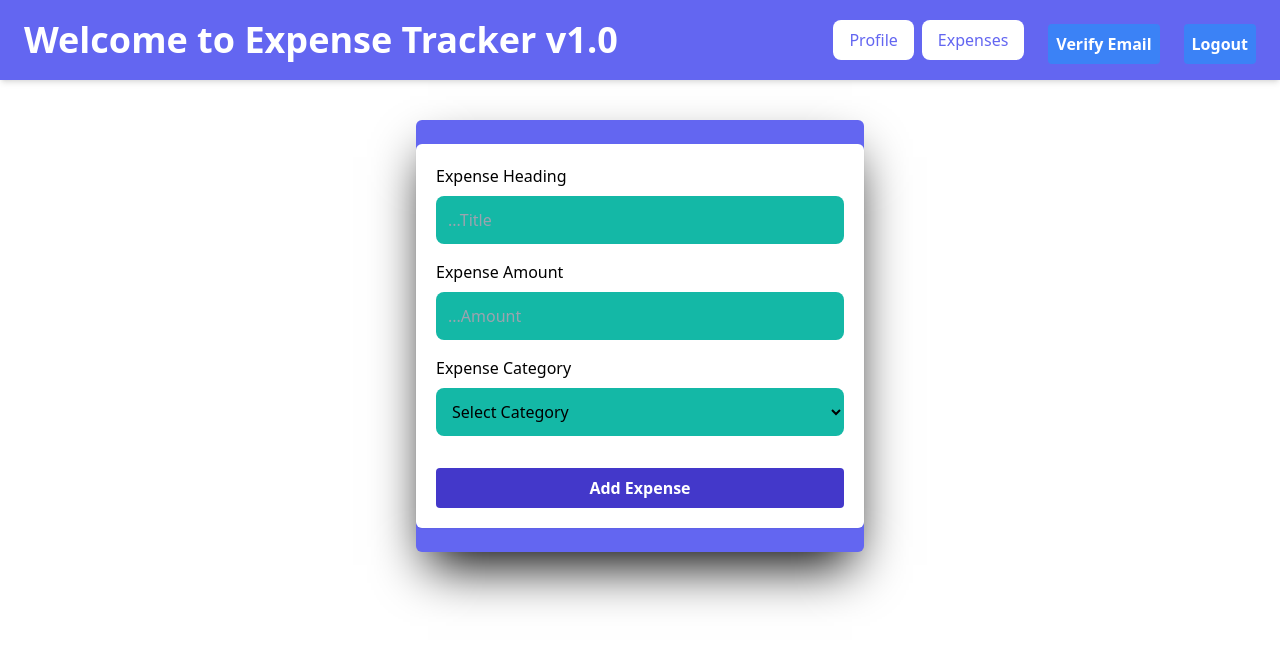
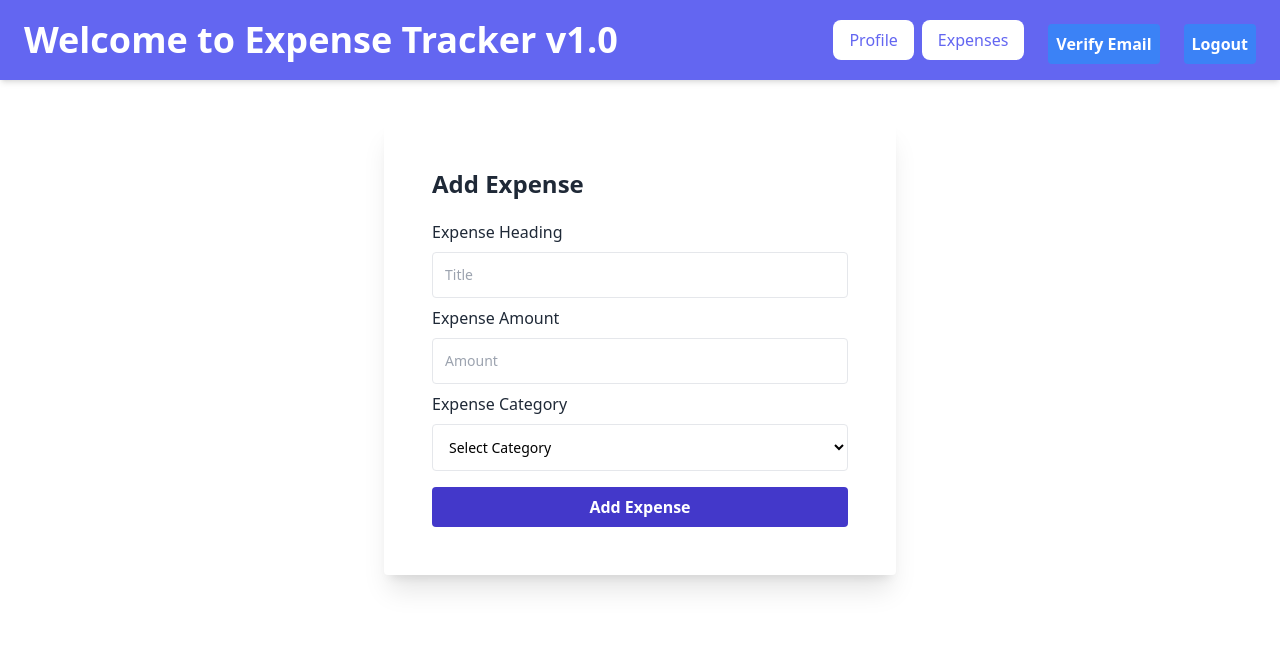
Before and after one commit to devmalya99/Expense-Tracker-RTK-Firebase, a React (Vite) app: page /addExpenseCard in a window 1280 px wide. Shown: the top 646 px of the page. Built offline with nearby package versions, Linux system fonts and the light colour scheme; no server answers; sample sign-in values are in the browser's storage.

Commit message:
Redesigned Components and Charts Added v3.1

```diff
--- a/package.json
+++ b/package.json
@@ -12,8 +12,10 @@
   "dependencies": {
     "@reduxjs/toolkit": "^2.2.1",
     "axios": "^1.6.7",
+    "chart.js": "^4.4.2",
     "firebase": "^10.8.1",
     "react": "^18.2.0",
+    "react-chartjs-2": "^5.2.0",
     "react-dom": "^18.2.0",
     "react-redux": "^9.1.0",
     "react-router-dom": "^6.22.2",
--- a/src/Components/AddExpenseForm.jsx
+++ b/src/Components/AddExpenseForm.jsx
@@ -86,48 +86,57 @@ const AddExpenseCard = () => {
   </div>
 </header>
 
-<div className='container mx-auto mt-10 max-w-md shadow-2xl shadow-black py-6 bg-indigo-500 rounded-md dark:bg-gray-800 '>
-  <div className='p-5 rounded-md bg-white shadow-sm dark:bg-gray-900 dark:text-gray-100'>
+<div className="container max-w-lg mx-auto p-4 md:p-8 my-10 bg-white rounded shadow-xl dark:bg-gray-800">
+    <div className='p-4'>
+        <h2 className="font-bold text-2xl mb-5 text-gray-800 dark:text-gray-100">Add Expense</h2>
         <form onSubmit={handleSubmit}>
-      <label className='block mb-4'>
-        Expense Heading
+            <label className="block mb-2">
+                <span className="text-gray-800 dark:text-gray-200">Expense Heading</span>
                 <input
                 onChange={e => setTitle(e.target.value)}
                 value={title}
                 type='text'
-          placeholder='...Title'
-          className='w-full mt-2 p-3 bg-teal-500 dark:bg-gray-700 text-black dark:text-gray-200 rounded-lg focus:outline-none focus:shadow-outline focus:border-indigo-300'
-        />
+                placeholder='Title'
+                className='text-sm mt-2 block w-full p-3 text-black border rounded focus:outline-none focus:border-indigo-500'
+                aria-label="Expense Heading"/>
             </label>
 
-      <label className='block mb-4'>
-        Expense Amount
+            <label className="block mb-2">
+                <span className="text-gray-800 dark:text-gray-200">Expense Amount</span>
                 <input
                 onChange={e => setAmount(e.target.value)}
                 value={amount}
                 type='number'
-          placeholder='...Amount'
-          className='w-full mt-2 p-3  bg-teal-500 dark:bg-gray-700 text-black dark:text-gray-200 rounded-lg focus:outline-none focus:shadow-outline focus:border-indigo-300'
-        />
+                placeholder='Amount'
+                className='text-sm mt-2 block text-black w-full p-3 border rounded focus:outline-none focus:border-indigo-500'
+                aria-label="Expense Amount"/>
             </label>
 
             <div className='mb-4'>
-        <label className='block'>
-          Expense Category
-        </label>
+                <label className="block mb-2">
+                    <span className="text-gray-800 dark:text-gray-200">Expense Category</span>
                     <select
                     onChange={e => setCategory(e.target.value)}
                     value={category}
-        className='block w-full mt-2  bg-teal-500 dark:bg-gray-700 text-black dark:text-gray-200 p-3 rounded-lg'>
+                    className='text-sm mt-2 block w-full p-3 border rounded bg-white dark:bg-gray-700'>
                         <option disabled value=''>Select Category</option>
-          <option value='Food'>Food</option>
-          <option value='Utilities'>Utilities</option>
-          <option value='Entertainment'>Entertainment</option>
-          <option value='Gadgets'>Gadgets</option>
+                        <option value='Rent'>Rent</option>
+<option value='Transportation'>Transportation</option>
+<option value='Healthcare'>Healthcare</option>
+<option value='Electronics'>Electronics</option>
+<option value='Groceries'>Groceries</option>
+<option value='Clothing'>Clothing</option>
+<option value='Education'>Education</option>
+<option value='PersonalCare'>Personal Care</option>
+<option value='Sports'>Sports</option>
+<option value='Kids'>Kids</option>
+<option value='Pets'>Pets</option>
+<option value='GiftsDonations'>Gifts & Donations</option>
                     </select>
+                </label>
             </div>
 
-      <button className='w-full mt-4 bg-indigo-700 hover:bg-indigo-600 text-white font-bold py-2 px-4 rounded' aria-label="Add Expense">
+            <button className='w-full bg-indigo-700 hover:bg-indigo-600 text-white font-bold py-2 px-4 rounded' aria-label="Add Expense">
                 Add Expense
             </button>
         </form>
--- a/src/Components/ExpenseList.jsx
+++ b/src/Components/ExpenseList.jsx
@@ -4,10 +4,15 @@ import { useDispatch } from "react-redux";
 import { delete_Expense } from "../ReduxStore/Slices/expenseSlice";
 import UpdateTaskPopup from "./UpdateTaskPopup";
 import ThemeButton from "./Buttons/ThemeButton";
-import { onValue, ref, remove ,getDatabase } from "firebase/database";
-import {FirebaseAuthentication} from "../Firebase/FirebaseConfig"
+import { onValue, ref, remove, getDatabase } from "firebase/database";
+import { FirebaseAuthentication } from "../Firebase/FirebaseConfig";
 import PremiumButton from "./Buttons/PremiumButton";
 import { addExpense } from "../ReduxStore/Slices/expenseSlice";
+
+import {Chart as ChartJS} from 'chart.js/auto';
+
+import { Bar, Line, Pie , Doughnut } from 'react-chartjs-2';
+
 
 const ExpenseList = () => {
   const dispatch = useDispatch();
@@ -20,7 +25,7 @@ const ExpenseList = () => {
   // The initial state for expenses is an empty array
   const [expenses, setExpenses] = useState([]);
 
-  console.log(expenses);
+  console.log("expenses array is",expenses);
 
   const logout = () => {
     localStorage.removeItem("user");
@@ -34,18 +39,16 @@ const ExpenseList = () => {
     const expenseRef = ref(db, `users/${userId}/expenses/${id}`);
 
     remove(expenseRef)
-    .then(()=>{
-      alert("Expense Deleted")
+      .then(() => {
+        alert("Expense Deleted");
         dispatch(delete_Expense(id));
       })
-    .catch((console.error()))
-
+      .catch(console.error());
   };
 
   const handleEdit = (id) => {
     setIsOpen(true);
     setCurrentTaskId(id);
-
   };
 
   const totalExpense = expenses.reduce(
@@ -60,18 +63,18 @@ const ExpenseList = () => {
   }, [totalExpense]);
 
   const handleDownload = () => {
-    let csv = 'title,amount,category\n';
+    let csv = "title,amount,category\n";
 
     expenses.forEach((expense) => {
       csv += `${expense.title},${expense.amount},${expense.category}\n`;
     });
 
-    const blob = new Blob([csv], { type: 'text/csv' });
+    const blob = new Blob([csv], { type: "text/csv" });
     const url = URL.createObjectURL(blob);
 
-    const link = document.createElement('a');
+    const link = document.createElement("a");
     link.href = url;
-    link.download = 'expenses.csv';
+    link.download = "expenses.csv";
 
     document.body.appendChild(link);
 
@@ -85,32 +88,28 @@ const ExpenseList = () => {
     const db = getDatabase();
     const expensesRef = ref(db, `users/${userId}/expenses`);
 
-
     // The snapshot provides access to the data.
-    onValue(expensesRef , (snapshot)=>{
+    onValue(expensesRef, (snapshot) => {
       const data = snapshot.val();
-      if(data){
+      if (data) {
         // Create an array from the returned object for rendering
-         const newExpenses = (Object.keys(data).map((key) => ({id: key, ...data[key]})));
-         setExpenses(newExpenses)
-         console.log("data is ")
-
+        const newExpenses = Object.keys(data).map((key) => ({
+          id: key,
+          ...data[key],
+        }));
+        setExpenses(newExpenses);
+        console.log("new data is ", newExpenses);
 
         // dispatch addExpense for each newExpense
-         newExpenses.forEach((expense)=>{
-           dispatch(addExpense(expense))
-         })
-
-        }
-      else {
+        newExpenses.forEach((expense) => {
+          dispatch(addExpense(expense));
+        });
+      } else {
         // If there are no expenses, set expenses to an empty array
         setExpenses([]);
       }
-
     });
-
-
-  },[dispatch])
+  }, [dispatch]);
 
   return (
     <>
@@ -136,7 +135,7 @@ const ExpenseList = () => {
           </Link>
 
           {premium && (
-      <PremiumButton className="px-6 py-2 bg-indigo-700 text-white rounded-lg hover:bg-indigo-600 transition-colors"/>
+            <PremiumButton className="px-6 py-2 bg-indigo-700 text-white rounded-lg hover:bg-indigo-600 transition-colors" />
           )}
 
           <button
@@ -146,54 +145,158 @@ const ExpenseList = () => {
             Logout
           </button>
 
-    {premium && <ThemeButton className="transition-colors hover:text-indigo-100" />}
+          {premium && (
+            <ThemeButton className="transition-colors hover:text-indigo-100" />
+          )}
         </div>
         <div className="md:hidden">
           <button className="block text-white hover:text-indigo-300">
             <svg fill="currentColor" viewBox="0 0 20 20" className="w-6 h-6">
-        <path fillRule="evenodd" d="M2 4a1 1 0 0 0-1 1v10a1 1 0 0 0 1 1h16a1 1 0 1 0 0-2H2V5a1 1 0 0 0-1-1z"/>
+              <path
+                fillRule="evenodd"
+                d="M2 4a1 1 0 0 0-1 1v10a1 1 0 0 0 1 1h16a1 1 0 1 0 0-2H2V5a1 1 0 0 0-1-1z"
+              />
             </svg>
           </button>
         </div>
       </header>
 
-<div className="container mx-auto p-6 mt-8 max-w-xl shadow-md bg-white dark:bg-gray-900 rounded-md h-screen">
-    <h2 className=" mb-4 text-center font-bold dark:text-white text-4xl">List of Expenses</h2>
-    {Array.isArray(expenses) ? (
-        expenses.length > 0 ? (
-            expenses.map(expense => (
-                <div key={expense.id} className="flex flex-col bg-indigo-100 dark:bg-gray-800 rounded p-4 my-2 shadow-xl shadow-black mb-4 ">
-                    <div className="flex justify-between items-start border-b-2 border-indigo-900 pb-2 mb-2">
+      <div className="container mx-auto p-6 my-12 bg-white rounded shadow-lg dark:bg-gray-800 dark:text-white">
+
+<h2 className="mb-6 text-center text-3xl font-semibold">
+  List of Expenses
+</h2>
+
+
+<div className="grid lg:grid-cols-2 gap-4">
+<div className="listDiv">
+{Array.isArray(expenses) && expenses.length > 0 ? (
+    expenses.map((expense) => (
+
+      <div key={expense.id} className=" rounded shadow p-5 m-4">
+
+        <div className="flex justify-between">
+
           <div>
-        <h3 className="font-bold text-xl text-indigo-900 dark:text-indigo-400">{expense.title.toUpperCase()}</h3>
-        <p className="text-indigo-700 dark:text-indigo-300 mt-1">$ {expense.amount}</p>
-        <span className="inline-block bg-indigo-200 text-orange-900 dark:text-indigo-900 font-semibold px-2 rounded-full">{expense.category}</span>
+            <h3 className="text-2xl font-semibold text-gray-800 dark:text-white">
+              {expense.title.toUpperCase()}
+            </h3>
+            <p className="text-gray-600 dark:text-gray-300 mt-2">
+              $ {expense.amount}
+            </p>
+            <span className="px-2 py-1 bg-gray-100 text-gray-800 dark:bg-gray-800 dark:text-white rounded font-semibold">
+              {expense.category}
+            </span>
           </div>
+
           <div>
-                            <button onClick={() => handleEdit(expense.id)}
-                                    className="px-4 py-2 rounded mr-2 text-sm font-bold bg-green-600 text-white hover:bg-green-700 transition-colors">
+            <button
+              onClick={() => handleEdit(expense.id)}
+              className="m-2 px-3 py-1 rounded-lg bg-green-500 text-white hover:bg-green-600 focus:outline-none focus:ring-2 focus:ring-green-400"
+            >
               Edit
             </button>
-                            <button onClick={() => handleDelete(expense.id)}
-                                    className="px-4 py-2 rounded text-sm font-bold bg-red-500 text-white hover:bg-red-700 transition-colors">
+            <button
+              onClick={() => handleDelete(expense.id)}
+              className="m-2 px-3 py-1 rounded-lg bg-red-500 text-white hover:bg-red-600 focus:outline-none focus:ring-2 focus:ring-red-400"
+            >
               Delete
             </button>
           </div>
+
         </div>
+
       </div>
     ))
   ) : (
-            <p className="text-center text-gray-500 dark:text-gray-300">No Expenses found.</p>
-        )
-    ) : null}
+    <p className="text-center text-gray-500 dark:text-gray-300">
+      No Expenses found.
+    </p>
+)}
 
-    {isOpen && <UpdateTaskPopup taskId={currentTaskId} setIsOpen={setIsOpen} />}
+{isOpen && (
+  <UpdateTaskPopup taskId={currentTaskId} setIsOpen={setIsOpen} />
+)}
+
+</div>
+
+<div className="chart-div my-8 w-full mx-auto">
+
+
+
+  <div className="w-full h-auto mt-4">
+    <h2 className="sr-only">Expense Doughnut Chart</h2>
+    <Doughnut
+      data = {{
+        labels: expenses.map((each)=>each.category) ,
+        datasets:[
+          {
+            label:"Expense",
+            data:expenses.map((each)=>each.amount),
+            backgroundColor: [
+              'rgba(255, 99, 132, 0.6)',
+              'rgba(54, 162, 235, 0.6)',
+              'rgba(255, 206, 86, 0.6)',
+              'rgba(75, 192, 192, 0.6)',
+              'rgba(153, 102, 255, 0.6)',
+              'rgba(255, 159, 64, 0.6)'
+            ],
+            borderColor: [
+              'rgba(255, 99, 132, 0.6)',
+              'rgba(54, 162, 235, 0.6)',
+              'rgba(255, 206, 86, 0.6)',
+              'rgba(75, 192, 192, 0.6)',
+              'rgba(153, 102, 255, 0.6)',
+              'rgba(255, 159, 64, 0.6)'
+            ],
+          }
+        ]
+      }}
+    />
+  </div>
+
+  <div className="w-full h-auto">
+    <h2 className="sr-only">Expense Bar Chart</h2>
+    <Bar
+      data = {{
+        labels: expenses.map((each)=>each.category),
+        datasets:[
+          {
+            label:"Expense",
+            data:expenses.map((each)=>each.amount),
+            backgroundColor: [
+              'rgba(255, 99, 132, 0.6)',
+              'rgba(54, 162, 235, 0.6)',
+              'rgba(255, 206, 86, 0.6)',
+              'rgba(75, 192, 192, 0.6)',
+              'rgba(153, 102, 255, 0.6)',
+              'rgba(255, 159, 64, 0.6)'
+            ],
+            borderRadius: 15,
+          }
+        ]
+      }}
+    />
+  </div>
+
+</div>
+
+
+</div>
+
+
+
+
 
 {premium && (
-        <button onClick={handleDownload} className="block mt-8 mx-auto px-4 py-2 rounded-lg text-white bg-indigo-600 hover:bg-indigo-700 dark:bg-blue-500 dark:hover:bg-blue-600 transition-colors">
+  <button
+    onClick={handleDownload}
+    className="block w-full mt-8 h-10 text-white bg-indigo-500 rounded hover:bg-indigo-600 dark:bg-indigo-800 dark:hover:bg-indigo-600 transition-colors"
+  >
     Download Your Data
   </button>
 )}
+
 </div>
     </>
   );
--- a/src/Components/LoginForm.jsx
+++ b/src/Components/LoginForm.jsx
@@ -41,8 +41,8 @@ const Login = () => {
              alt="Paisa Kaha Gaya Image"
              width="740"
              height="582" />
-        <div className="bg-white w-full max-w-2xl p-6 m-4 rounded-lg  dark:bg-gray-800 dark:border dark:border-gray-700 md:mt-0 sm:max-w-md xl:p-0">
-
+        <div className="bg-white w-full max-w-2xl p-6 m-4 rounded-lg  dark:bg-black  md:mt-0 sm:max-w-md xl:p-0">
+        <h2 className="font-bold text-2xl mb-5 text-gray-800 dark:text-gray-100">Login</h2>
         <form
               onSubmit={handleFormSubmit}
               className="space-y-4 md:space-y-6"
--- a/src/Components/SignupForm.jsx
+++ b/src/Components/SignupForm.jsx
@@ -61,8 +61,8 @@ const Signup = () => {
             width="740"
             height="582"
           />
-          <div className="bg-white w-full max-w-2xl p-6 m-4 rounded-lg  dark:bg-gray-800 dark:border dark:border-gray-700 md:mt-0 sm:max-w-md xl:p-0">
-            <h1>Sign Up</h1>
+          <div className="bg-white w-full max-w-2xl p-6 m-4 rounded-lg  dark:bg-black  md:mt-0 sm:max-w-md xl:p-0">
+          <h2 className="font-bold text-2xl mb-5 text-gray-800 dark:text-gray-100">Signup</h2>
             {error && <p>{error}</p>}
             <form
               onSubmit={handleFormSubmit}
```
Also changed, not shown: src/Components/Header.jsx (+4 -4 lines), 1 other file (tests, documents, lock files or other folders). Lines whose indentation alone changed are shown as unchanged.
